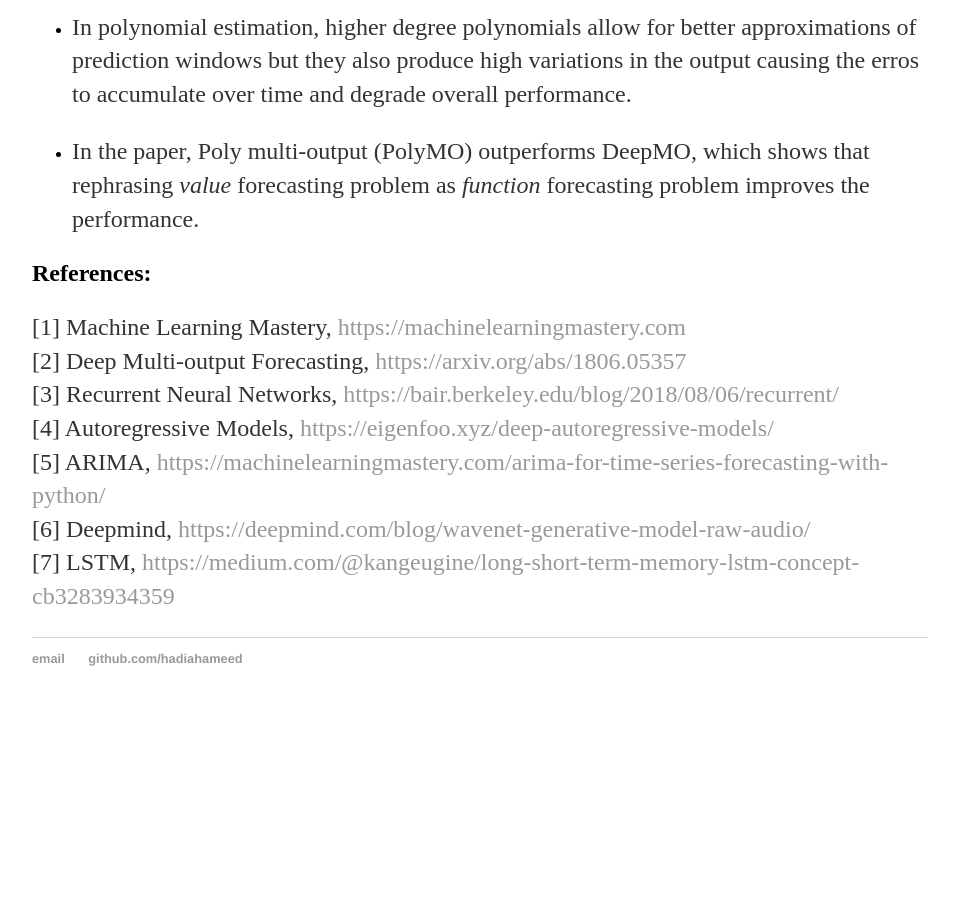
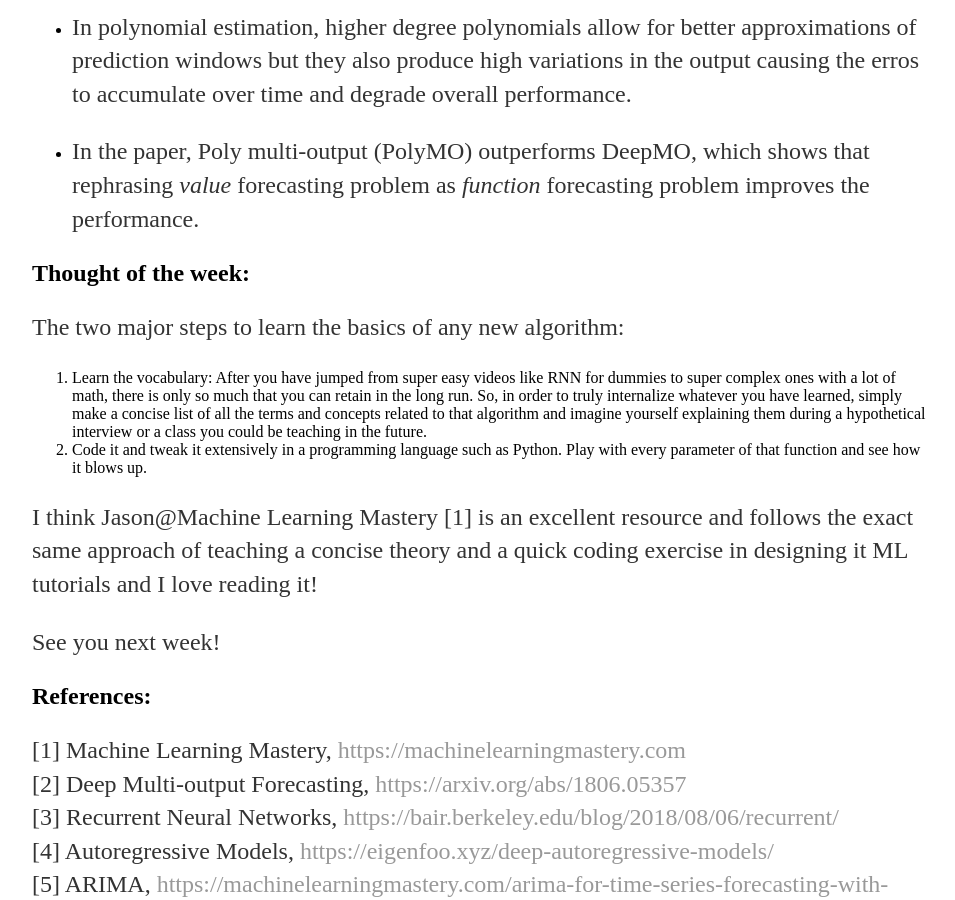
Before and after one commit to hadiahameed/hadiahameed.github.io, a Jekyll site: the page built from _posts/2019-09-01-episode1.md, in a window 1280 px wide and 900 px high, scrolled down 2529 px. Shown: the whole window, without its empty margins (160-1115 px from the left). Built offline with Jekyll 4.4.1, drawn with Linux system fonts in a browser that asks for light colours; before the commit the page ends 3255 px from its top, so only the background shows below that.

Commit message:
Update 2019-09-01-episode1.md

```diff
--- a/_posts/2019-09-01-episode1.md
+++ b/_posts/2019-09-01-episode1.md
@@ -49,6 +49,17 @@ It is a form of *implicit regularization* that is done to achieve a balance betw
 *function* forecasting problem improves the performance.
 
 
+## Thought of the week:
+The two major steps to learn the basics of any new algorithm:
+1.	Learn the vocabulary: After you have jumped from super easy videos like RNN for dummies to super complex ones with a lot of math, there is only so much that you can retain in the long run. So, in order to truly internalize whatever you have learned, simply make a concise list of all the terms and concepts related to that algorithm and imagine yourself explaining them during a hypothetical interview or a class you could be teaching in the future.
+2.	Code it and tweak it extensively in a programming language such as Python. Play with every parameter of that function and see how it blows up.
+
+I think Jason@Machine Learning Mastery [1] is an excellent resource and follows the exact same approach of teaching a concise theory and a quick coding exercise in designing it ML tutorials and I love reading it!
+
+See you next week!
+
+
+
 ## References:
 [1] Machine Learning Mastery, <https://machinelearningmastery.com>
 [2] Deep Multi-output Forecasting, <https://arxiv.org/abs/1806.05357>
```
